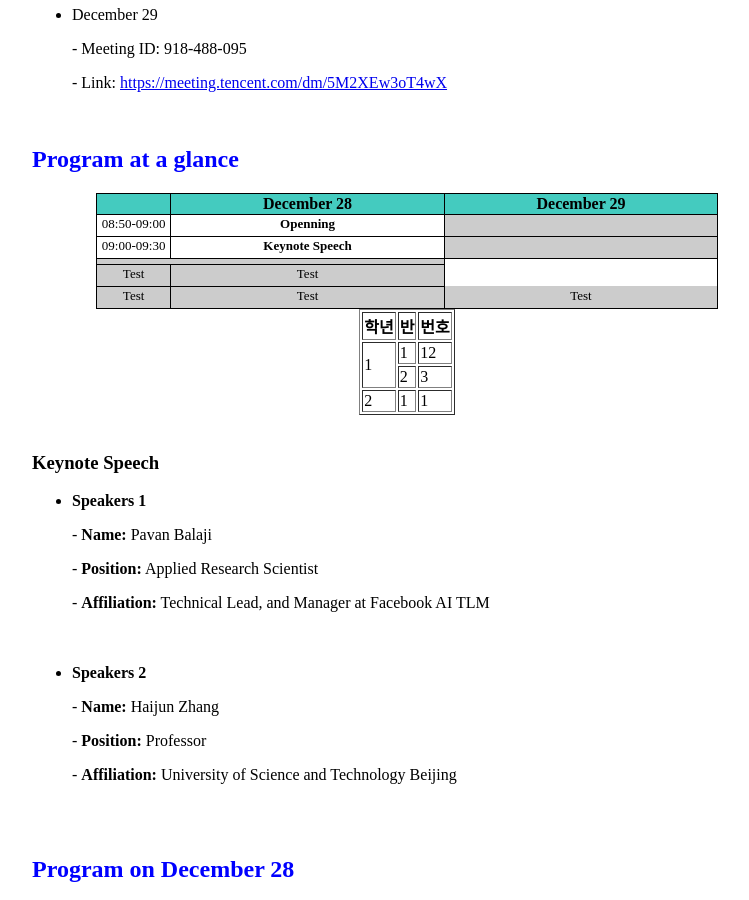
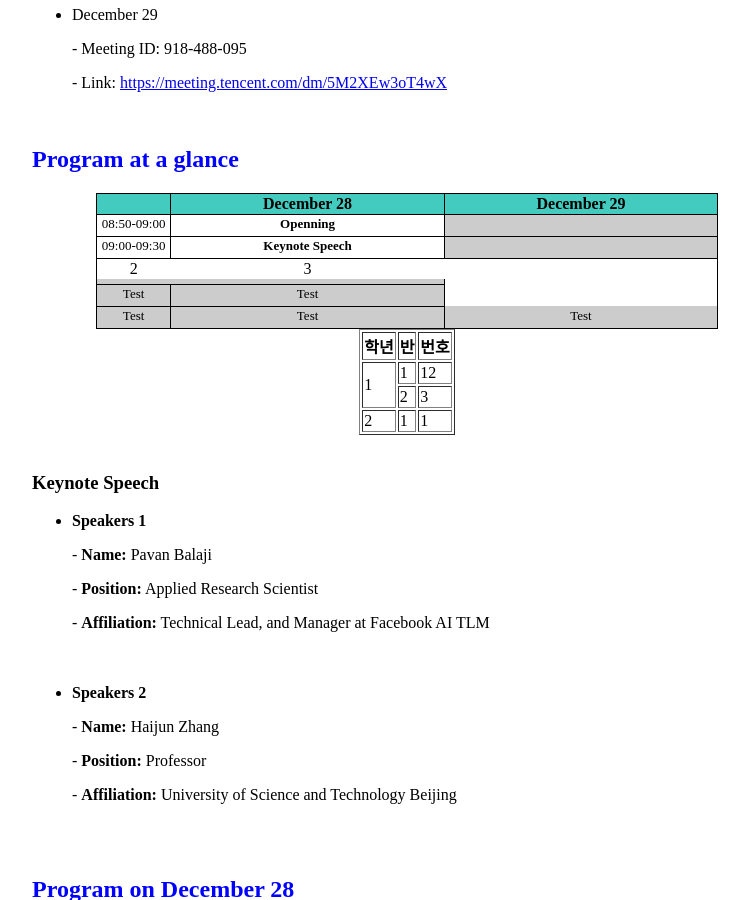
Before and after one commit to icea-conf/2021, a Jekyll site: the page built from program/index.html, in a window 1280 px wide and 900 px high, scrolled down 633 px. Shown: the whole window, without its empty margins (233-982 px from the left). Built offline with Jekyll 4.4.1, drawn with Linux system fonts in a browser that asks for light colours.

Commit message:
Update index.html

```diff
--- a/program/index.html
+++ b/program/index.html
@@ -37,8 +37,13 @@ title: ACM ICEA 2021
 
                          <tr>
                               <td class="tcontent4" rawspan="2">09:00-09:30</td>
-                              <td class="tcontent4" rawspan="2"><b>Keynote Speech</b></td>
+                              <td class="tcontent4" ><b>Keynote Speech</b></td>
                               <td class="tcontent4" style="background-color:#CCCCCC"></td>
+                         </tr>
+                         <tr>
+                             <!--<td>1</td>-->
+                             <td>2</td>
+                             <td>3</td>
                          </tr>
                          <tr>
                               <td class="tcontent4" colspan="2" style="background-color:#CCCCCC"></td>
```
